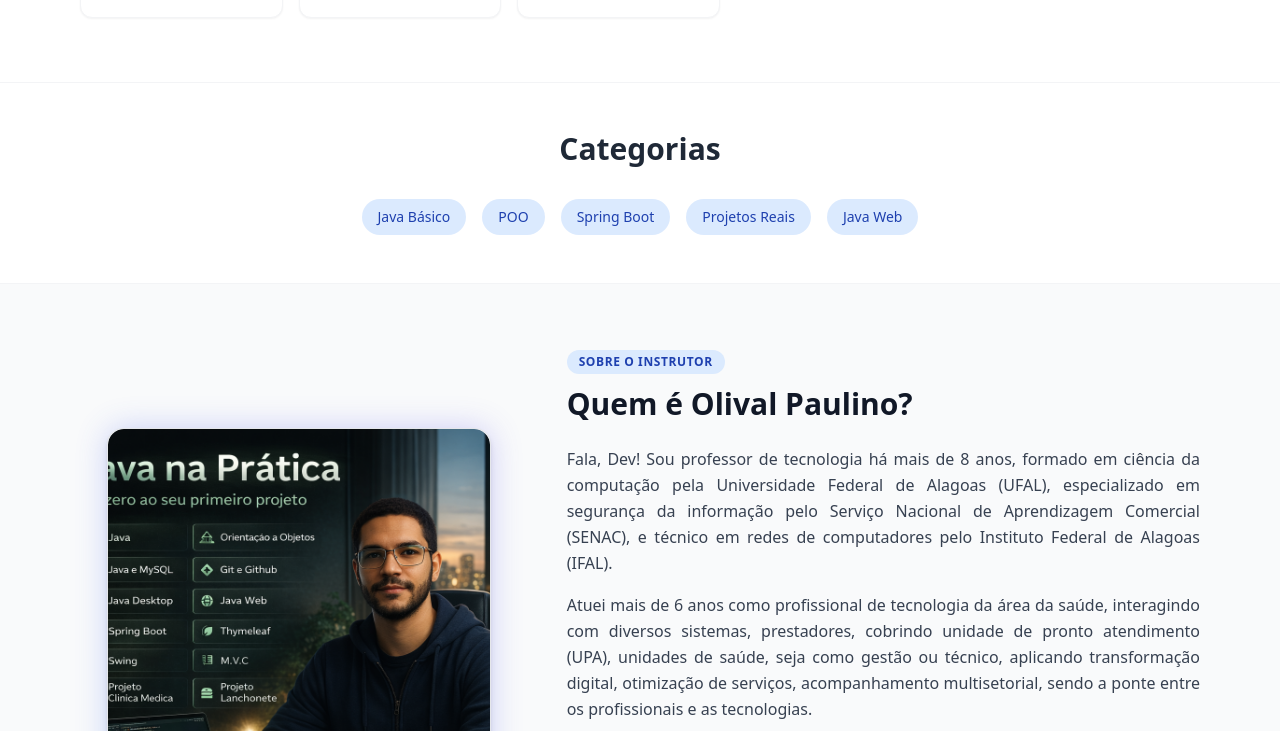
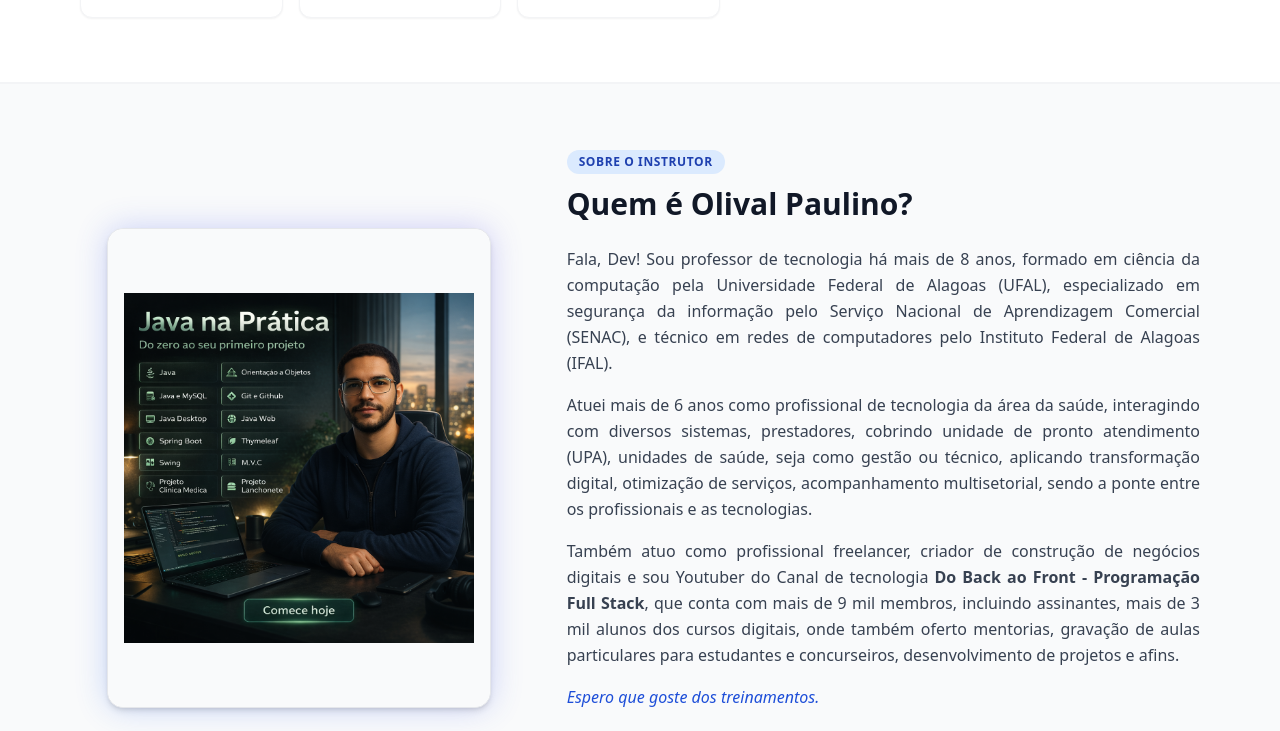
Before and after one commit to olivalpaulino/javanapratica, a plain HTML site: page index.html in a window 1280 px wide. Shown: the part 3100-3831 px from the top of the page. Drawn offline with nearby package versions, Linux system fonts and the light colour scheme.

Commit message:
atualização otimizada

```diff
--- a/index.html
+++ b/index.html
@@ -295,20 +295,6 @@
     </div>
   </section>
 
-  <!-- Categorias -->
-  <section id="categorias" class="py-12 bg-white">
-    <div class="max-w-6xl mx-auto px-4">
-      <h3 class="text-3xl font-bold text-center mb-8">Categorias</h3>
-      <div class="flex flex-wrap justify-center gap-4">
-        <span class="bg-blue-100 text-blue-800 px-4 py-2 rounded-full text-sm font-medium">Java Básico</span>
-        <span class="bg-blue-100 text-blue-800 px-4 py-2 rounded-full text-sm font-medium">POO</span>
-        <span class="bg-blue-100 text-blue-800 px-4 py-2 rounded-full text-sm font-medium">Spring Boot</span>
-        <span class="bg-blue-100 text-blue-800 px-4 py-2 rounded-full text-sm font-medium">Projetos Reais</span>
-        <span class="bg-blue-100 text-blue-800 px-4 py-2 rounded-full text-sm font-medium">Java Web</span>
-      </div>
-    </div>
-  </section>
-
   <!-- Quem é Olival Paulino -->
   <section id="sobre" class="py-16 bg-gray-50 border-t border-gray-100">
     <div class="max-w-6xl mx-auto px-4">
@@ -319,9 +305,9 @@
             <!-- Efeito de sombra brilhante de fundo -->
             <div class="absolute inset-0 bg-gradient-to-tr from-blue-600 to-indigo-600 rounded-2xl blur-lg opacity-25"></div>
             <!-- Container da Imagem com fallback -->
-            <div class="relative bg-gray-100 rounded-2xl aspect-[4/5] flex items-center justify-center overflow-hidden min-h-[380px] shadow-md border border-gray-200">
-              <img src="./olivalpaulino.png" alt="Olival Paulino" class="absolute inset-0 w-full h-full object-cover rounded-2xl z-20" onerror="this.style.display='none';">
-              <div class="absolute inset-0 flex flex-col items-center justify-center p-6 text-center text-gray-500 z-10">
+            <div class="relative bg-white rounded-2xl aspect-[4/5] flex items-center justify-center overflow-hidden min-h-[380px] shadow-md border border-gray-200">
+              <img src="./olivalpaulino.png" alt="Olival Paulino" class="absolute inset-0 w-full h-full object-contain rounded-2xl z-20 p-4" onerror="this.style.display='none';">
+              <div class="absolute inset-0 flex flex-col items-center justify-center p-6 text-center text-gray-500 z-10 bg-gray-50 rounded-2xl">
                 <svg class="w-16 h-16 text-gray-400 mb-3" fill="none" stroke="currentColor" stroke-width="1.5" viewBox="0 0 24 24" xmlns="http://www.w3.org/2000/svg">
                   <path stroke-linecap="round" stroke-linejoin="round" d="M17.982 18.725A7.488 7.488 0 0012 15.75a7.488 7.488 0 00-5.982 2.975m11.963 0a9 9 0 10-11.963 0m11.963 0A8.966 8.966 0 0112 21a8.966 8.966 0 01-5.982-2.275M15 9.75a3 3 0 11-6 0 3 3 0 016 0z" />
                 </svg>
```
